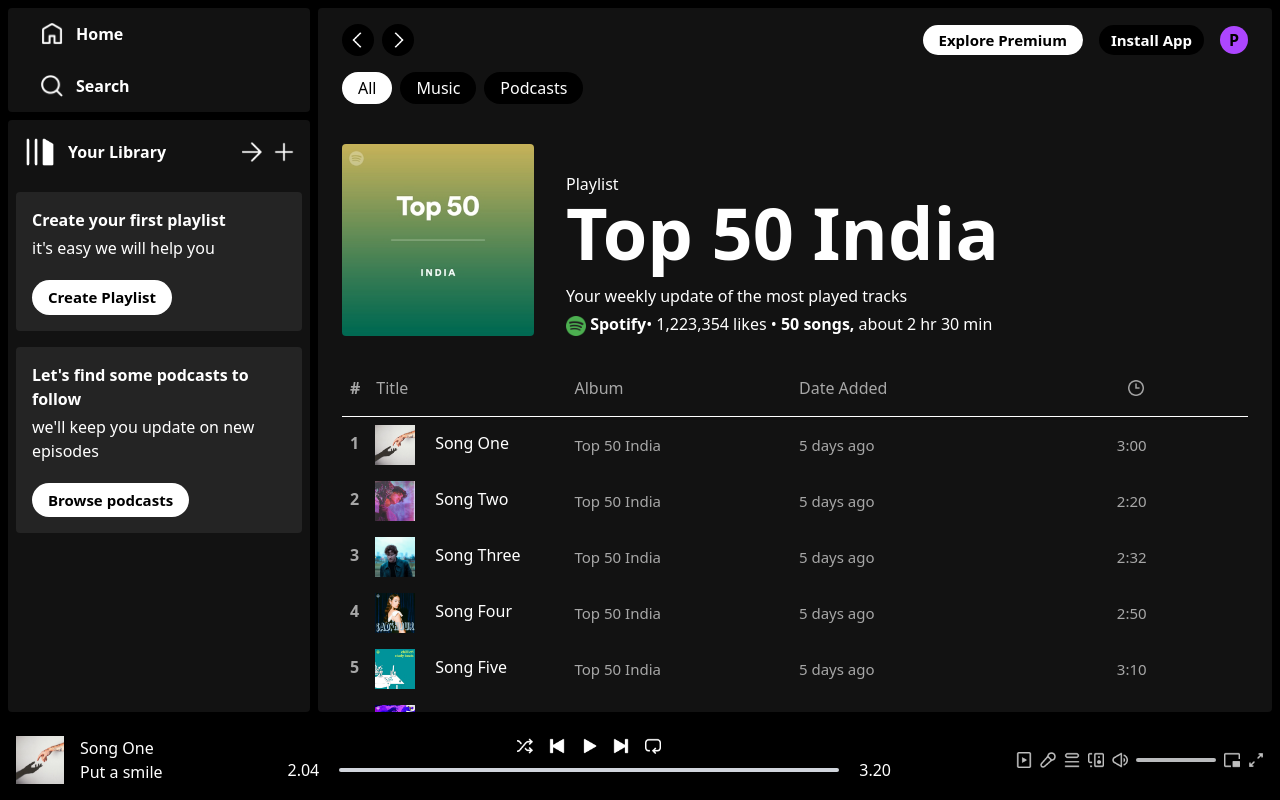
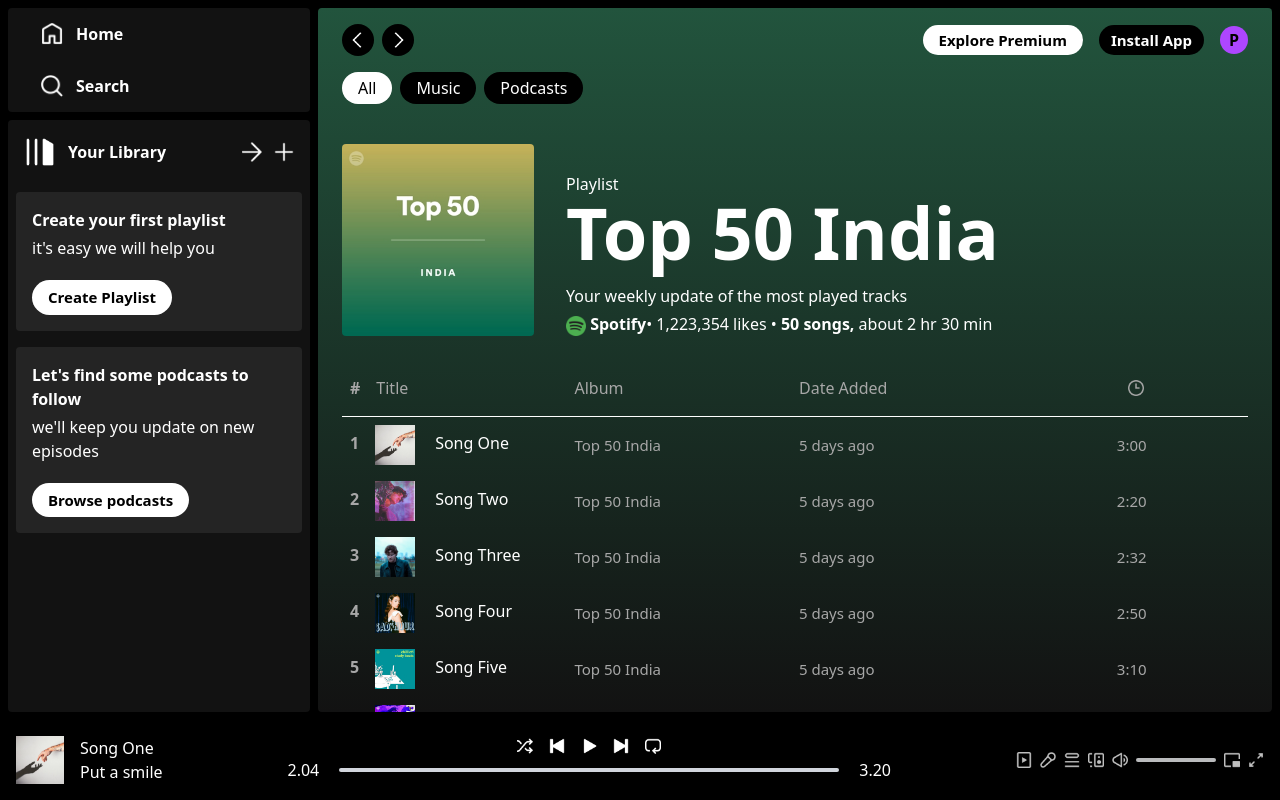
Before and after one commit to Prathamesh910/SPOTIFY_CLONE, a React (Vite) app: page /album/1 in a window 1280 px wide. Built offline with nearby package versions, Linux system fonts and the light colour scheme.

Commit message:
Created naviagtion buttons...

```diff
--- a/src/components/Display.jsx
+++ b/src/components/Display.jsx
@@ -1,14 +1,32 @@
-import React from "react";
-import { Routes, Route } from "react-router-dom";
+import React, { useEffect, useRef } from "react";
+import { Routes, Route, useLocation } from "react-router-dom";
 import DisplayHome from "./DisplayHome";
 import DisplayAlbum from "./DisplayAlbum";
+import { albumsData } from "../assets/assets";
 
 const Display = () => {
+  const displayRef = useRef();
+  const location = useLocation();
+  const isAlbum = location.pathname.includes("album");
+  const albumId = isAlbum ? location.pathname.slice(-1) : "";
+  const bgColor = albumsData[Number(albumId)].bgColor;
+
+  useEffect(() => {
+    if (isAlbum) {
+      displayRef.current.style.background = `linear-gradient(${bgColor}, #121212)`;
+    } else {
+      displayRef.current.style.background = `#121212`;
+    }
+  });
+
   return (
-    <div className="w-full m-2 px-6 pt-4 rounded bg-[#121212] text-white overflow-auto lg:w-[75%] lg:ml-0">
+    <div
+      ref={displayRef}
+      className="w-full m-2 px-6 pt-4 rounded bg-[#121212] text-white overflow-auto lg:w-[75%] lg:ml-0"
+    >
       <Routes>
         <Route path="/" element={<DisplayHome />} />
-        <Route path="/album/:id" element={<DisplayAlbum/>} />
+        <Route path="/album/:id" element={<DisplayAlbum />} />
       </Routes>
     </div>
   );
--- a/src/components/Navbar.jsx
+++ b/src/components/Navbar.jsx
@@ -1,17 +1,22 @@
 import React from "react";
 import { assets } from "../assets/assets";
+import { useNavigate } from "react-router-dom";
 
 const Navbar = () => {
+  const navigate = useNavigate();
+
   return (
     <>
       <div className="w-full flex justify-between items-center font-semibold">
         <div className="flex items-center gap-2">
           <img
+            onClick={() => navigate(-1)}
             className="w-8 bg-black p-2 rounded-2xl cursor-pointer"
             src={assets.arrow_left}
             alt=""
           />
           <img
+            onClick={() => navigate(1)}
             className="w-8 bg-black p-2 rounded-2xl cursor-pointer"
             src={assets.arrow_right}
             alt=""
```
